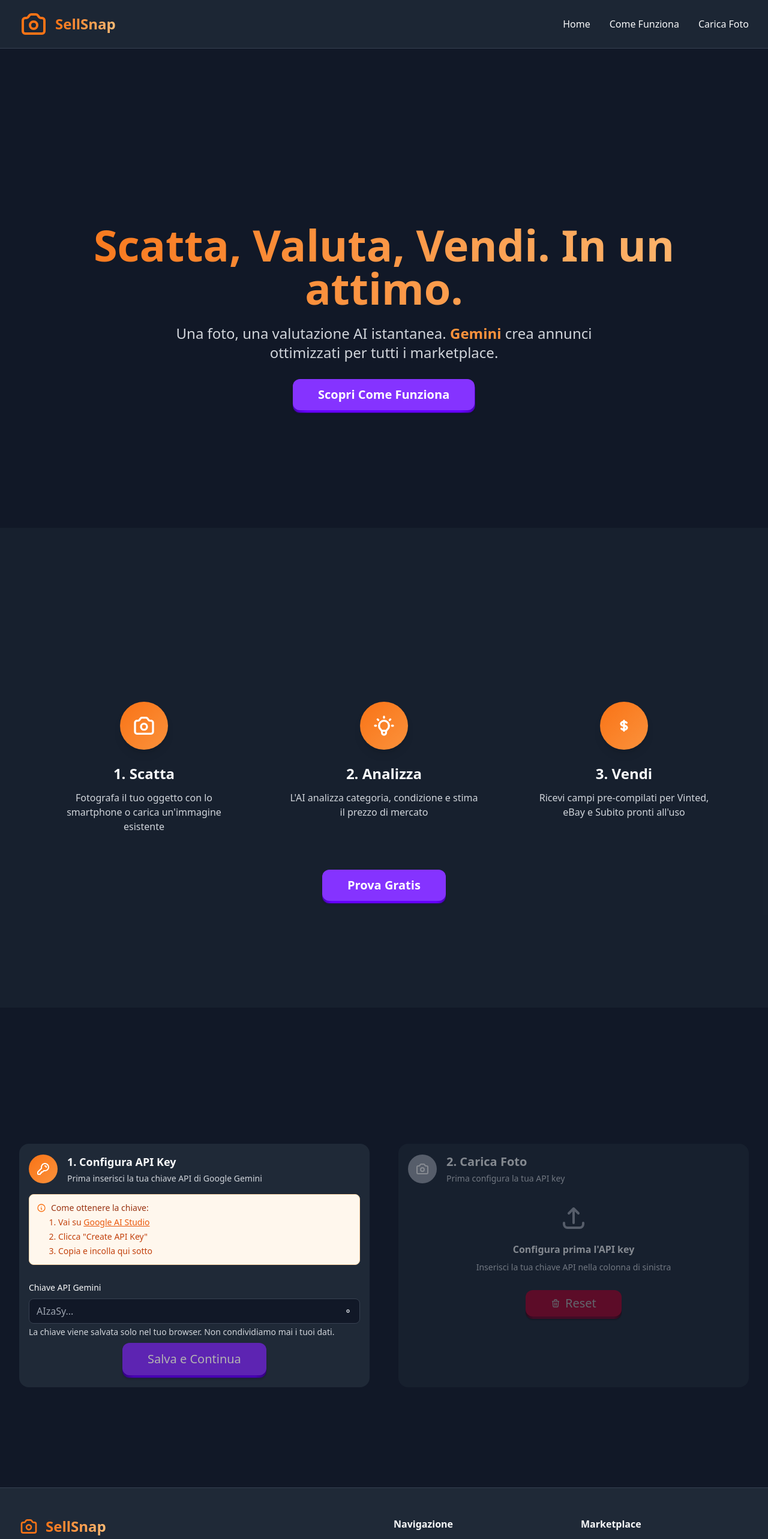
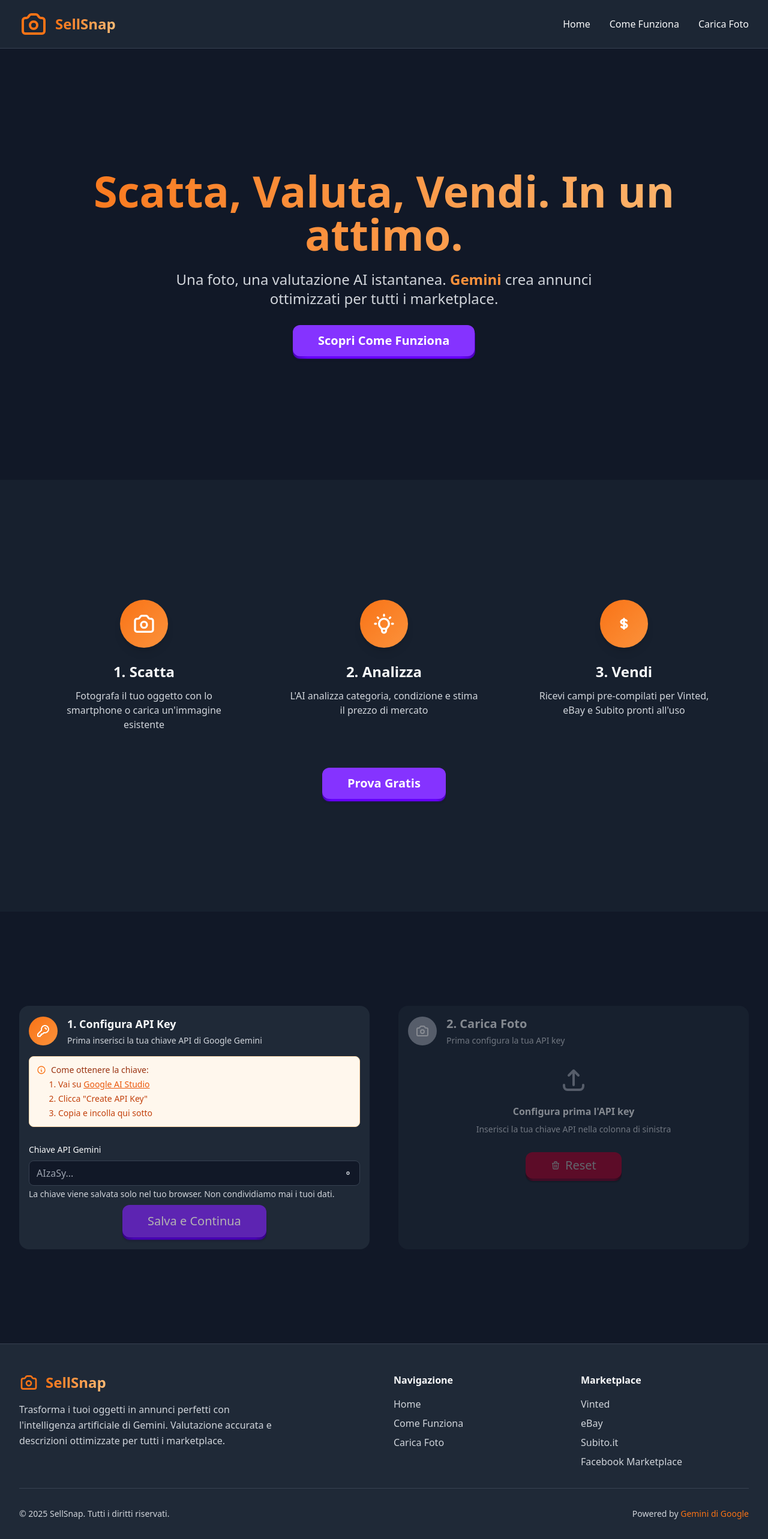
Before and after one commit to fracabu/sellsnap, a React (Vite) app: page / in a window 1280 px wide. Shown: the top 2566 px of the page at 60% size. Built offline with nearby package versions, Linux system fonts and the light colour scheme.

Commit message:
fix padding

```diff
--- a/App.tsx
+++ b/App.tsx
@@ -188,7 +188,7 @@ const App: React.FC = () => {
 
       <Header />
       {/* Hero Section */}
-      <section id="hero" className="relative min-h-screen flex items-center justify-center overflow-hidden">
+      <section id="hero" className="relative flex items-center justify-center overflow-hidden" style={{ minHeight: 'calc(100vh - 5rem)' }}>
         {/* Hero Background Image */}
         <div className="absolute inset-0 opacity-30"
              style={{
@@ -199,7 +199,7 @@ const App: React.FC = () => {
         </div>
 
         {/* Hero Content */}
-        <div className="relative z-10 container mx-auto px-4 sm:px-6 lg:px-8 text-center" style={{paddingTop: '100px'}}>
+        <div className="relative z-10 container mx-auto px-4 sm:px-6 lg:px-8 text-center">
           <AnimatedSection animation="fadeUp" delay={200}>
             <h1 className="text-4xl sm:text-5xl md:text-6xl lg:text-7xl font-bold text-transparent bg-clip-text bg-gradient-to-r from-orange-500 to-orange-300 mb-6 leading-tight">
               Scatta, Valuta, Vendi.<br className="sm:hidden" /> In un attimo.
@@ -227,8 +227,8 @@ const App: React.FC = () => {
       </section>
 
       {/* Come Funziona Section */}
-      <section id="come-funziona" className="h-screen bg-base-200/50 flex items-center justify-center">
-        <div className="container mx-auto px-4 sm:px-6 lg:px-8" style={{paddingTop: '100px'}}>
+      <section id="come-funziona" className="bg-base-200/50 flex items-center justify-center" style={{ height: 'calc(100vh - 5rem)' }}>
+        <div className="container mx-auto px-4 sm:px-6 lg:px-8">
 
           <div className="grid grid-cols-1 md:grid-cols-3 gap-8 md:gap-12 max-w-6xl mx-auto justify-items-center">
             <AnimatedSection animation="fadeUp" delay={200}>
@@ -284,8 +284,8 @@ const App: React.FC = () => {
       </section>
 
       {/* Upload Section */}
-      <section id="carica-foto" className="min-h-screen flex items-center justify-center py-20">
-        <div className="container mx-auto px-4 sm:px-6 lg:px-8" style={{paddingTop: '60px'}}>
+      <section id="carica-foto" className="flex items-center justify-center py-8" style={{ minHeight: 'calc(100vh - 5rem)' }}>
+        <div className="container mx-auto px-4 sm:px-6 lg:px-8">
 
           <div className="max-w-7xl mx-auto">
             <div className="grid grid-cols-1 lg:grid-cols-2 gap-8 lg:gap-12 items-stretch">
```
